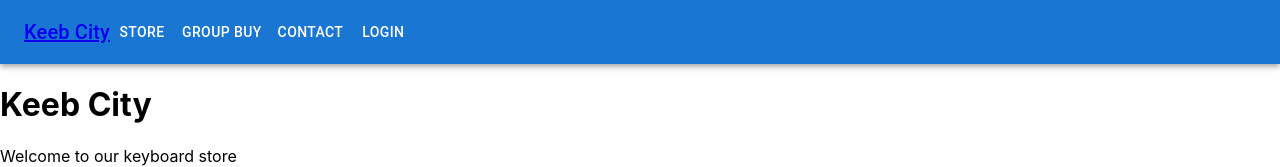
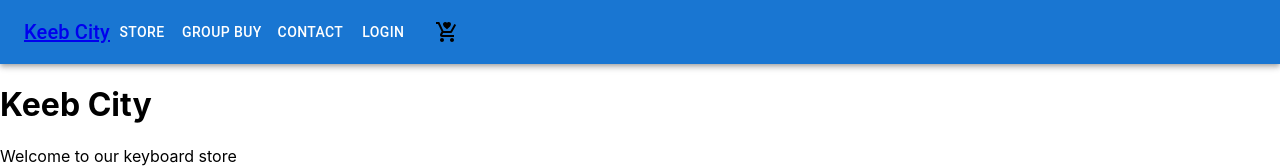
Before and after one commit to ChetanTakyar/Keyboard-Store, a React (Create React App) app in the folder online-store/: page / in a window 1280 px wide. Shown: the top 167 px of the page. Built offline with nearby package versions, Linux system fonts and the light colour scheme.

Commit message:
Added icon for Favourites list

```diff
--- a/online-store/src/components/Navbar.js
+++ b/online-store/src/components/Navbar.js
@@ -1,3 +1,5 @@
+import { mdiCartHeart } from "@mdi/js";
+import Icon from "@mdi/react";
 import { AppBar, Box, Button, Toolbar, Typography } from "@mui/material";
 import React, { Component } from "react";
 import { Link } from "react-router-dom";
@@ -44,6 +46,13 @@ export default class Navbar extends Component {
               href="/login">
               Login
             </Button>
+            <Button href="/favorites">
+              <Icon
+                path={mdiCartHeart}
+                size={1}
+                color="inherit"
+              />
+            </Button>
           </Toolbar>
         </AppBar>
       </Box>
```
